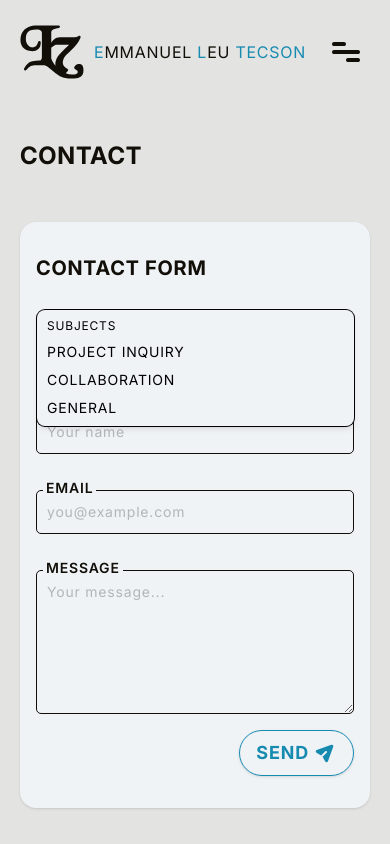
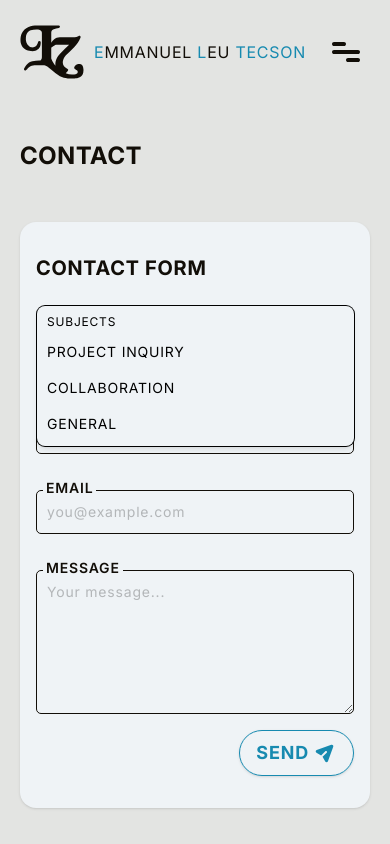
Before and after one commit to el-tecson/portfolio, a Next.js app: page /contact in a window 390 px wide. Both pictures are taken after a click on the button "Select a subject". Shown: the top 844 px of the page. Built offline with nearby package versions, Linux system fonts and the light colour scheme; a web font is replaced by a local one.

Commit message:
style: Make SelectItem larger, for mobile interface

```diff
--- a/src/components/ui/select.tsx
+++ b/src/components/ui/select.tsx
@@ -112,7 +112,7 @@
     <SelectPrimitive.Item
       data-slot="select-item"
       className={cn(
-        "relative flex w-full cursor-default items-center gap-1.5 rounded-md py-1 pr-8 pl-1.5 text-sm outline-hidden select-none focus:bg-accent focus:text-overlay not-data-[variant=destructive]:focus:**:text-accent-foreground data-disabled:pointer-events-none data-disabled:opacity-50 [&_svg]:pointer-events-none [&_svg]:shrink-0 [&_svg:not([class*='size-'])]:size-4 *:[span]:last:flex *:[span]:last:items-center *:[span]:last:gap-2 transition-colors",
+        "relative flex w-full cursor-default items-center gap-1.5 rounded-md py-2 pr-8 pl-1.5 text-sm outline-hidden select-none focus:bg-accent focus:text-overlay not-data-[variant=destructive]:focus:**:text-accent-foreground data-disabled:pointer-events-none data-disabled:opacity-50 [&_svg]:pointer-events-none [&_svg]:shrink-0 [&_svg:not([class*='size-'])]:size-4 *:[span]:last:flex *:[span]:last:items-center *:[span]:last:gap-2 transition-colors",
         className
       )}
       {...props}
```
